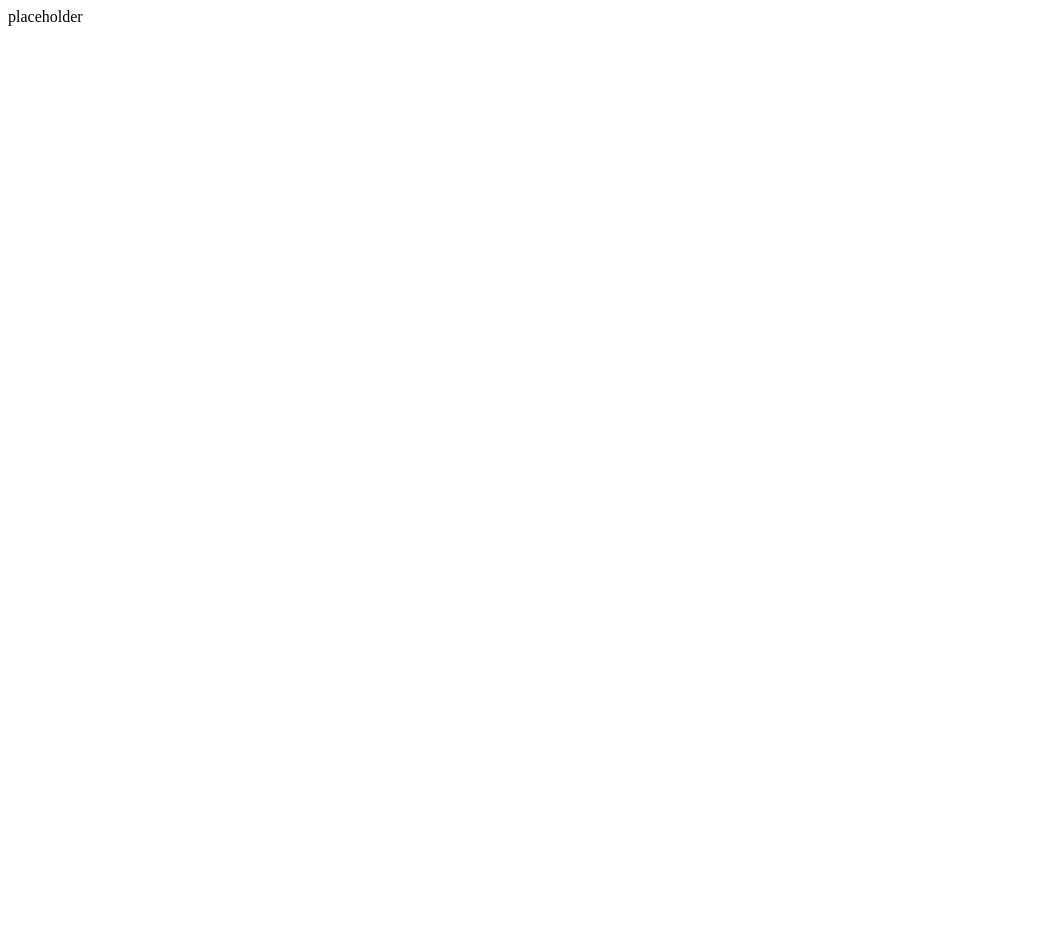
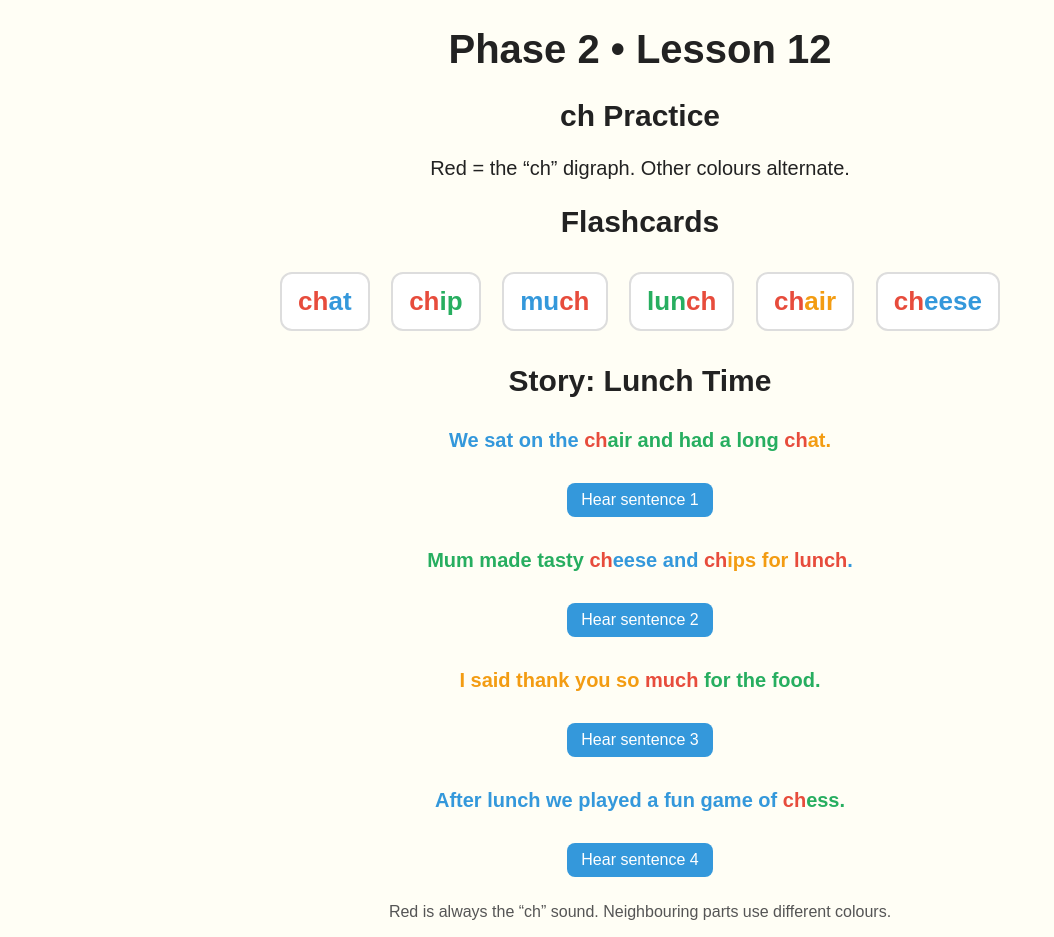
Before and after one commit to otiosemain/leina-phonics, a plain HTML site: page Phase2_Lesson12_ch_practice.html in a window 1280 px wide. Shown: the whole page, without its empty margins (0-1054 px from the left). Before the commit the page ends 800 px from the top, so only its background shows below. Drawn offline with Linux system fonts and the light colour scheme.

Commit message:
Fix and add Phase 2 Lesson 12 ch practice

```diff
--- a/Phase2_Lesson12_ch_practice.html
+++ b/Phase2_Lesson12_ch_practice.html
@@ -1 +1,57 @@
-placeholder
+<!DOCTYPE html>
+<html lang="en">
+<head>
+<meta charset="UTF-8">
+<meta name="viewport" content="width=device-width, initial-scale=1.0">
+<title>Phase 2 Lesson 12: ch Practice</title>
+<style>
+  body { font-family: Arial, Helvetica, sans-serif; background: #fffef5; margin: 16px; font-size: 20px; color: #222; }
+  h1, h2 { text-align: center; }
+  .word { display: inline-block; margin: 8px; padding: 12px 16px; border-radius: 12px; background: white; border: 2px solid #ddd; cursor: pointer; font-size: 26px; }
+  .dig { color: #e74c3c; font-weight: bold; }
+  .p1 { color: #3498db; font-weight: bold; }
+  .p2 { color: #27ae60; font-weight: bold; }
+  .p3 { color: #f39c12; font-weight: bold; }
+  button { margin: 6px; padding: 8px 14px; background: #3498db; color: white; border: none; border-radius: 8px; cursor: pointer; font-size: 16px; }
+  .story { text-align: center; margin: 20px 0; line-height: 1.7; }
+  .practice { margin-top: 20px; font-size: 16px; text-align: center; color: #555; }
+</style>
+</head>
+<body>
+  <h1>Phase 2 • Lesson 12</h1>
+  <h2>ch Practice</h2>
+  <p style="text-align:center;">Red = the “ch” digraph. Other colours alternate.</p>
+  <h2>Flashcards</h2>
+  <div style="text-align:center;">
+    <div class="word" onclick="speak('chat')"><span class="dig">ch</span><span class="p1">at</span></div>
+    <div class="word" onclick="speak('chip')"><span class="dig">ch</span><span class="p2">ip</span></div>
+    <div class="word" onclick="speak('much')"><span class="p1">mu</span><span class="dig">ch</span></div>
+    <div class="word" onclick="speak('lunch')"><span class="p2">lun</span><span class="dig">ch</span></div>
+    <div class="word" onclick="speak('chair')"><span class="dig">ch</span><span class="p3">air</span></div>
+    <div class="word" onclick="speak('cheese')"><span class="dig">ch</span><span class="p1">eese</span></div>
+  </div>
+  <h2>Story: Lunch Time</h2>
+  <div class="story">
+    <p><span class="p1">We sat on the </span><span class="dig">ch</span><span class="p2">air and had a long </span><span class="dig">ch</span><span class="p3">at.</span></p>
+    <button onclick="speak('We sat on the chair and had a long chat.')">Hear sentence 1</button>
+    <p><span class="p2">Mum made tasty </span><span class="dig">ch</span><span class="p1">eese and </span><span class="dig">ch</span><span class="p3">ips for </span><span class="dig">lun</span><span class="dig">ch</span><span class="p1">.</span></p>
+    <button onclick="speak('Mum made tasty cheese and chips for lunch.')">Hear sentence 2</button>
+    <p><span class="p3">I said thank you so </span><span class="dig">mu</span><span class="dig">ch</span><span class="p2"> for the food.</span></p>
+    <button onclick="speak('I said thank you so much for the food.')">Hear sentence 3</button>
+    <p><span class="p1">After lunch we played a fun game of </span><span class="dig">ch</span><span class="p2">ess.</span></p>
+    <button onclick="speak('After lunch we played a fun game of chess.')">Hear sentence 4</button>
+  </div>
+  <div class="practice">Red is always the “ch” sound. Neighbouring parts use different colours.</div>
+  <script>
+    function speak(text) {
+      if ('speechSynthesis' in window) {
+        window.speechSynthesis.cancel();
+        const u = new SpeechSynthesisUtterance(text);
+        u.rate = 0.9;
+        u.pitch = 1.1;
+        window.speechSynthesis.speak(u);
+      }
+    }
+  </script>
+</body>
+</html>
```
